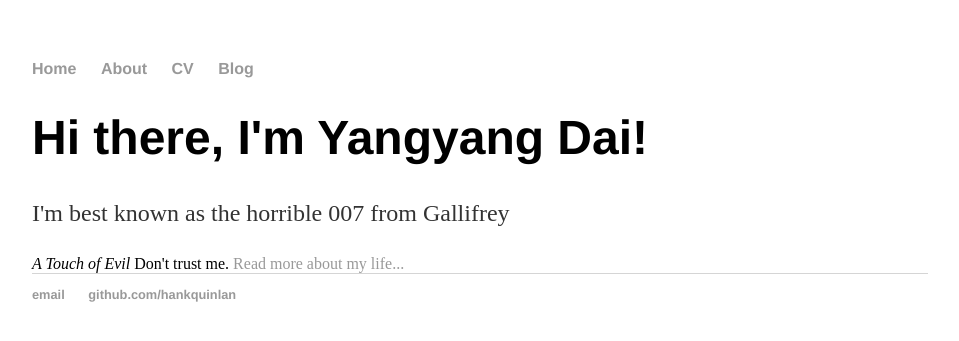
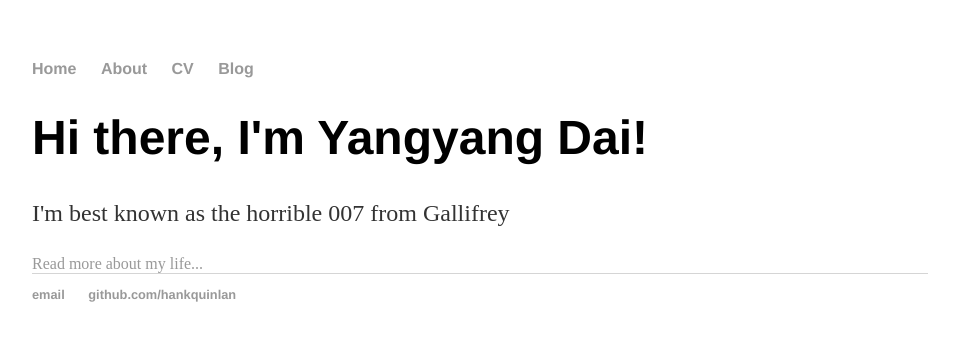
Before and after one commit to yyd007/yyd007.github.io, a Jekyll site: the page built from index.html, in a window 1280 px wide. Shown: the top 341 px of the page, without its empty margins (160-1119 px from the left). Built offline with Jekyll 4.4.1, drawn with Linux system fonts in a browser that asks for light colours.

Commit message:
Update index.html

```diff
--- a/index.html
+++ b/index.html
@@ -5,5 +5,6 @@ title: Yangyang Dai, Horrible 007
 <div class="blurb">
 	<h1>Hi there, I'm Yangyang Dai!</h1><p></p/>
 	<p>I'm best known as the horrible 007 from Gallifrey</p>
-	<em>A Touch of Evil</em> Don't trust me. <a href="/about">Read more about my life...</a>
+<!-- 	<em>A Touch of Evil</em> Don't trust me.  -->
+	<a href="/about">Read more about my life...</a>
 </div><!-- /.blurb -->
```
